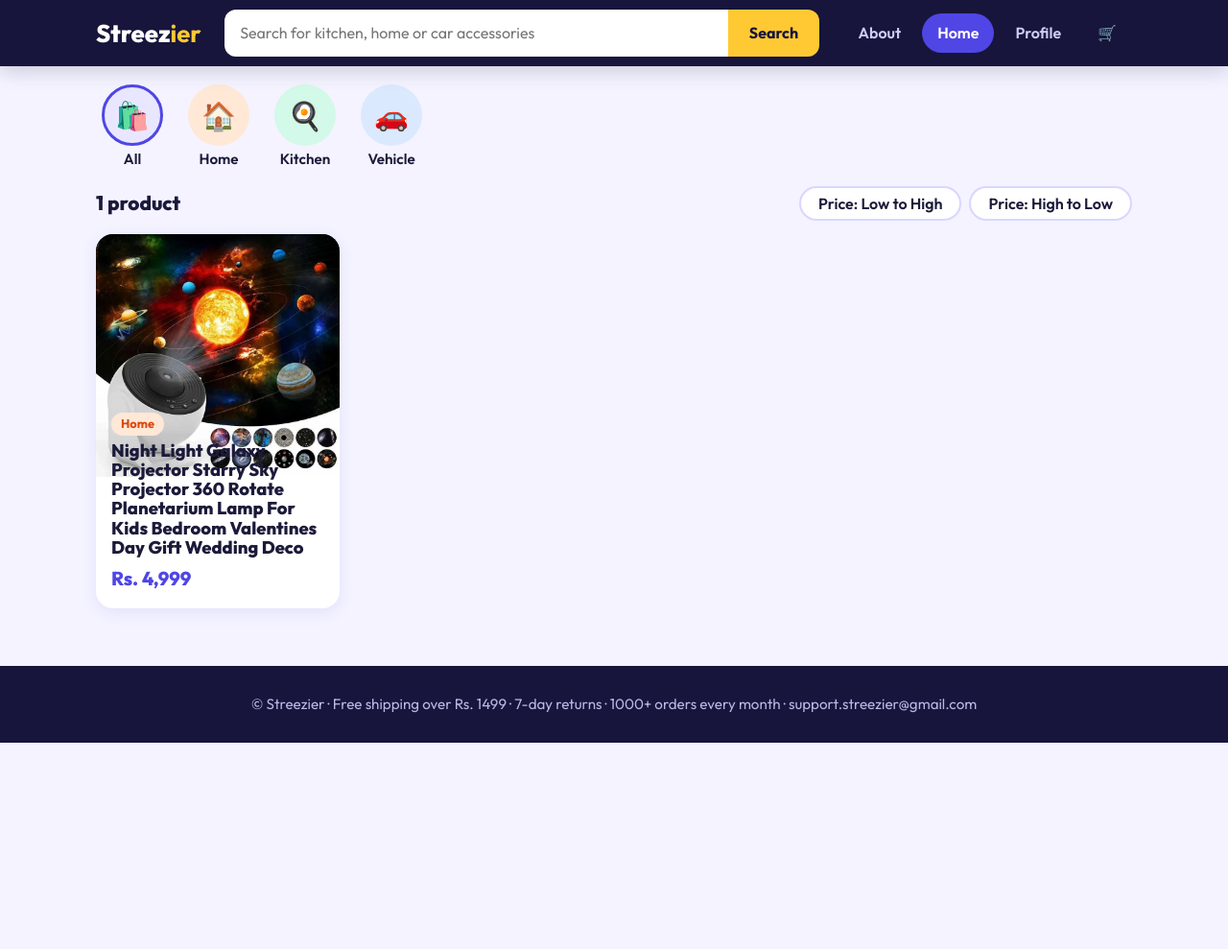
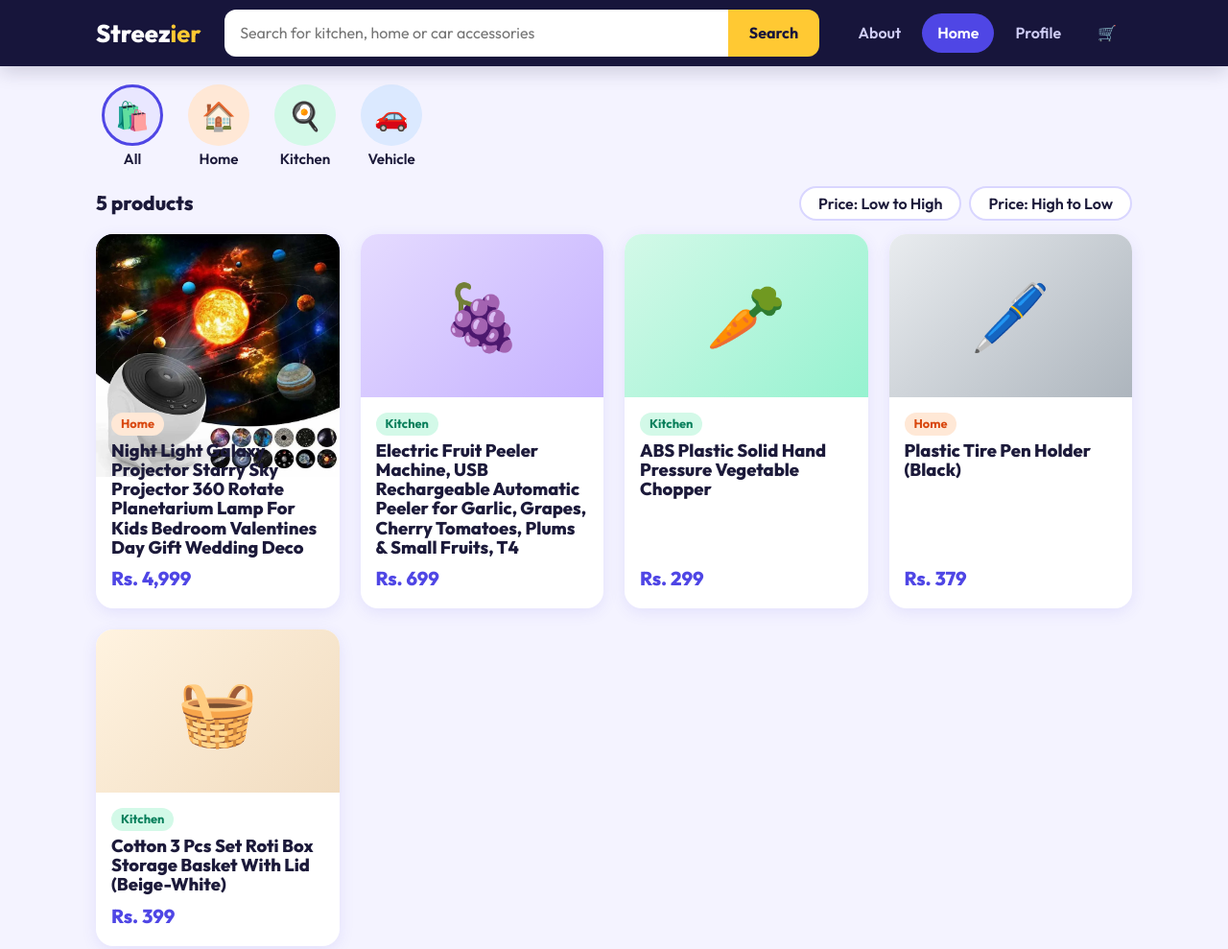
Before and after one commit to Streezier/Streezier, a plain HTML site: page home.html in a window 1280 px wide. Shown: the top 989 px of the page at 96% size. Before the commit the page ends 800 px from the top, so only its background shows below. Drawn offline with Linux system fonts and the light colour scheme.

Commit message:
Update home.html

```diff
--- a/home.html
+++ b/home.html
@@ -121,6 +121,7 @@ a.card{color:inherit}
 @media(max-width:760px){.detail{grid-template-columns:1fr}}
 button.back{background:none;border:0;cursor:pointer;font:700 1rem Outfit,sans-serif;padding:0}
 .card[data-open]{cursor:pointer}
+footer a{color:#fff;text-decoration:underline}
 </style></head><body>
 <header><div class="wrap"><a class="logo" href="index.html">Streez<b>ier</b></a>
 <form class="sform" id="sform" role="search"><input id="q" type="search" placeholder="Search for kitchen, home or car accessories" aria-label="Search products"><button type="submit">Search</button></form>
@@ -133,7 +134,7 @@ button.back{background:none;border:0;cursor:pointer;font:700 1rem Outfit,sans-se
 </div>
 <div id="detailView" hidden></div>
 </main>
-<footer><div class="wrap">© Streezier · Free shipping over Rs. 1499 · 7-day returns · 1000+ orders every month · support.streezier@gmail.com</div></footer>
+<footer><div class="wrap">© Streezier · Free shipping over Rs. 1499 · 7-day returns · 1000+ orders every month · support.streezier@gmail.com<br><a href="privacy.html">Privacy Policy</a> · <a href="returns.html">Returns &amp; Refunds</a></div></footer>
 <script>
 /* ============ HOW TO ADD ANOTHER PRODUCT ============
    Copy the whole product block below (from { to },) and paste it right after it.
@@ -152,6 +153,50 @@ const PRODUCTS=[
  bg:"linear-gradient(135deg,#1e1b4b,#4f46e5)",
  description:"Turn any room into a magical night sky. This Galaxy Projector Night Light fills your walls and ceiling with a soft glow of stars and colorful nebula lights, and its 360° rotation keeps the scene gently moving. It makes a calming bedtime companion for kids' bedrooms, a relaxing mood light for your own space, and a thoughtful gift for Valentine's Day, birthdays and weddings. It also works beautifully as a decoration for parties and special occasions.",
  highlights:["360° rotating starry sky and galaxy projection","Creates a calm, dreamy planetarium feel at home","Perfect for kids' bedrooms and bedtime","Great gift for Valentine's Day, weddings and birthdays","Doubles as stylish room and event decoration"]
+},
+{
+ id:2,
+ name:"Electric Fruit Peeler Machine, USB Rechargeable Automatic Peeler for Garlic, Grapes, Cherry Tomatoes, Plums & Small Fruits, T4",
+ category:"Kitchen",
+ price:699,
+ images:["images/fruit_peeler_1.jpg","images/fruit_peeler_2.jpg","images/fruit_peeler_3.jpg"],
+ emoji:"🍇",
+ bg:"linear-gradient(135deg,#e5dbff,#c4b0ff)",
+ description:"Peel small fruits and vegetables without the slow, sticky work. This USB rechargeable electric peeler is made for garlic, grapes, cherry tomatoes, plums and other small fruits, so you can get your ingredients ready faster. Being cordless and rechargeable, it is easy to use anywhere in the kitchen and simple to store when you are done.",
+ highlights:["Automatic electric peeling, so no more peeling by hand","USB rechargeable and cordless","Made for garlic, grapes, cherry tomatoes, plums and small fruits","Saves time when cooking and meal prep","Compact and easy to store"]
+},
+{
+ id:3,
+ name:"ABS Plastic Solid Hand Pressure Vegetable Chopper",
+ category:"Kitchen",
+ price:299,
+ images:["images/vegetablechopper_1.jpg","images/vegetablechopper_2.jpg","images/vegetablechopper_3.jpg"],
+ emoji:"🥕",
+ bg:"linear-gradient(135deg,#d3f9e8,#96f2d0)",
+ description:"Chop vegetables quickly with a simple press of your hand. This hand pressure vegetable chopper needs no electricity, which makes it easy to use every day for onions, tomatoes and other vegetables. The solid ABS plastic body is built for regular kitchen use, and the design keeps chopping neat and simple.",
+ highlights:["Hand pressure operation, no electricity or batteries needed","Solid ABS plastic body","Chops vegetables quickly and saves cooking time","Easy to use and easy to store","Affordable everyday kitchen helper"]
+},
+{
+ id:4,
+ name:"Plastic Tire Pen Holder (Black)",
+ category:"Home",
+ price:379,
+ images:["images/penholder_1.jpg","images/penholder_2.jpg","images/penholder_3.jpg"],
+ emoji:"🖊️",
+ bg:"linear-gradient(135deg,#e9ecef,#adb5bd)",
+ description:"Keep your desk neat with this fun tire-shaped pen holder. Made of plastic in a classic black finish, it holds your pens, pencils and small stationery in one place and adds a sporty, car-inspired look to your study table, office desk or workspace. It also makes a great small gift for anyone who loves cars.",
+ highlights:["Stylish tire design in black","Holds pens, pencils and small stationery","Keeps your desk tidy and organized","Great for home, office, study table or kids' room","A fun gift for car lovers"]
+},
+{
+ id:5,
+ name:"Cotton 3 Pcs Set Roti Box Storage Basket With Lid (Beige-White)",
+ category:"Kitchen",
+ price:399,
+ images:["images/storagebasket_1.jpg","images/storagebasket_2.jpg"],
+ emoji:"🧺",
+ bg:"linear-gradient(135deg,#fff3e0,#f1dcc0)",
+ description:"Store rotis and other kitchen items neatly with this set of 3 cotton baskets with lids. The soft beige-white cotton design looks lovely on your kitchen counter or dining table, and the lids keep what is inside covered. Use them for rotis and chapatis, snacks, fruits or small household items, and enjoy a tidier, more stylish kitchen.",
+ highlights:["Set of 3 cotton baskets with lids","Beige-white color that suits any kitchen","Great for storing rotis, chapatis and snacks","Can also hold fruits and small household items","Looks good on the counter or dining table"]
 }
 ];
 /* ====================== END OF PRODUCTS ====================== */
```
